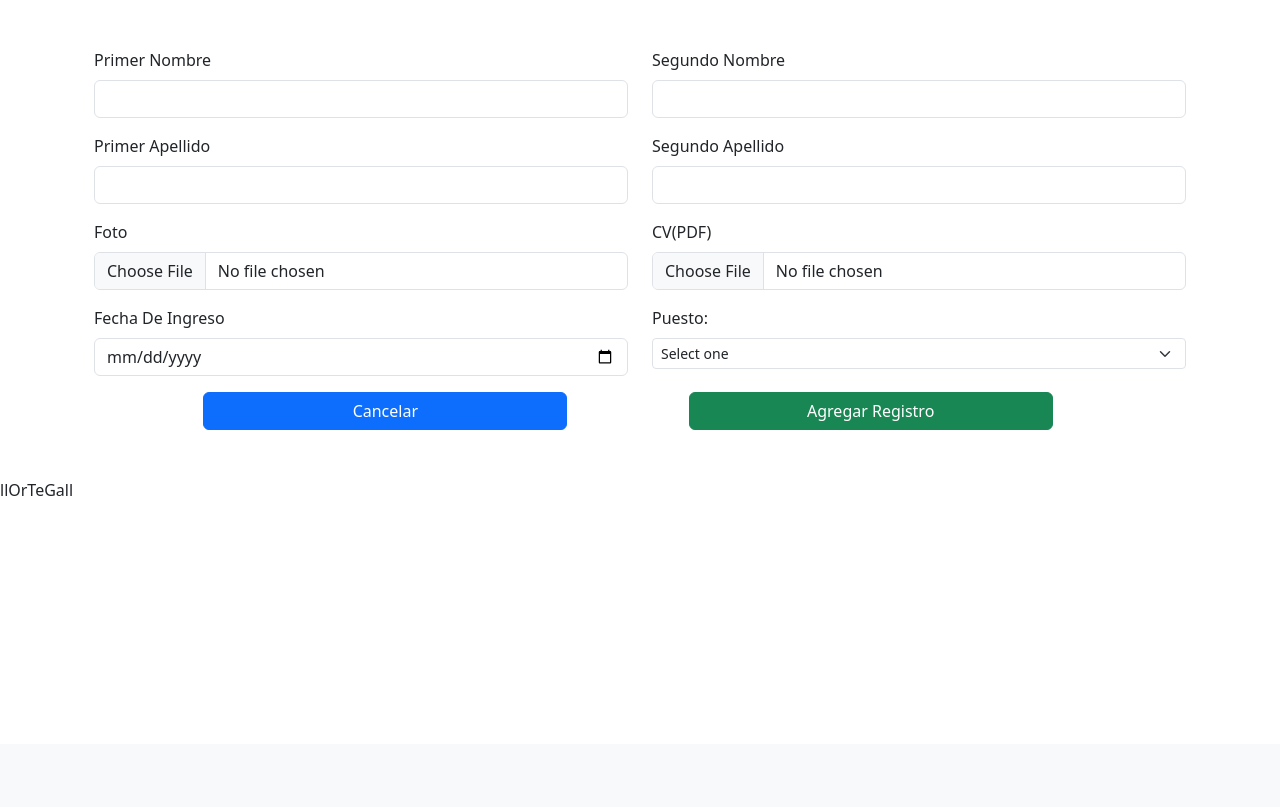
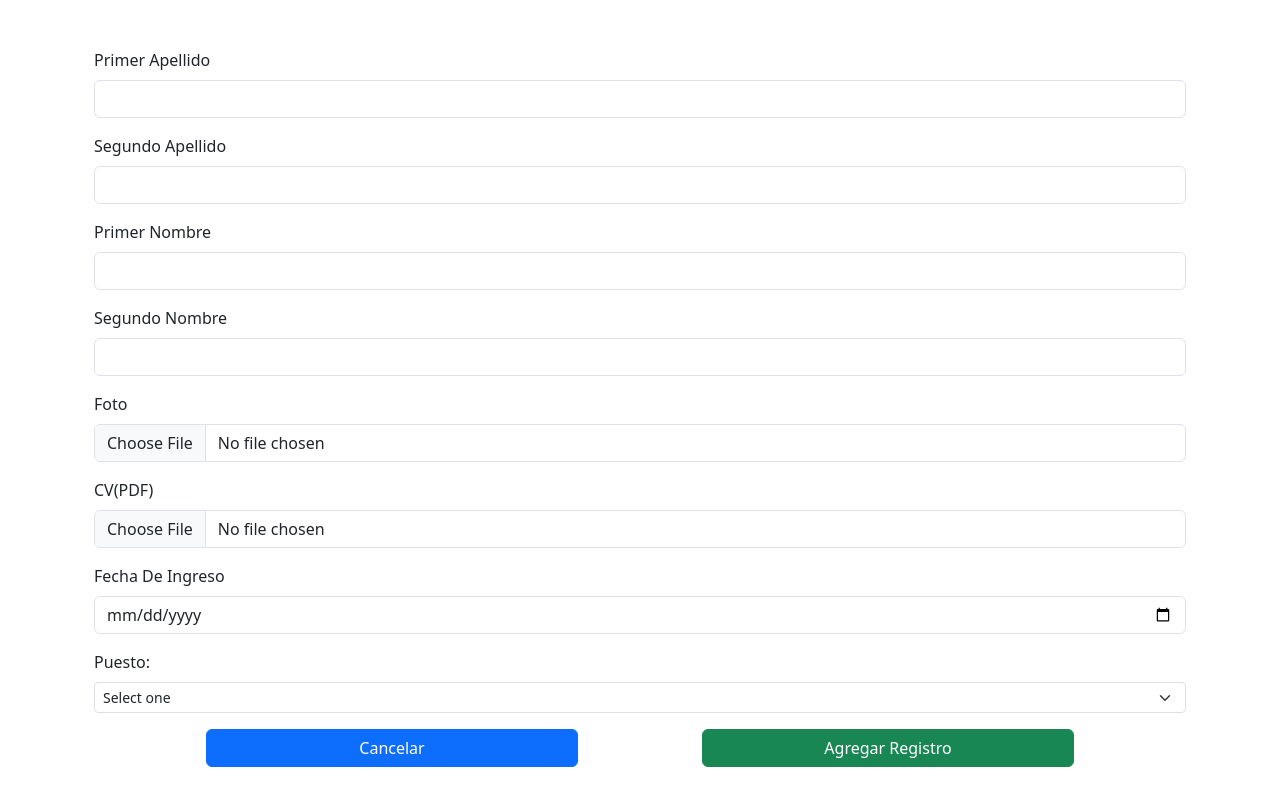
Before and after one commit to llOrtegall/next-app-ortega, a PHP site: page /learning_php_01/modules/empleados/crear.php in a window 1280 px wide. Shown: the part 56-863 px from the top of the page. Before the commit the page ends 552 px from the top, so only its background shows below. Run offline with PHP 8.4, Linux system fonts and the light colour scheme.

Commit message:
video min 2:53 pm

```diff
--- a/modules/empleados/crear.php
+++ b/modules/empleados/crear.php
@@ -10,37 +10,34 @@
 
 <section class="container p-4 m-4">
 
-	<form class="row" method="post" enctype="multipart/form-data">
-		<div class="col">
-			<div class="mb-3">
-				<label for="primernombre" class="form-label">Primer Nombre</label>
-				<input type="text" class="form-control" name="primernombre" id="primernombre">
-			</div>
+	<form method="post" enctype="multipart/form-data">
 		<div class="mb-3">
 			<label for="primerapellido" class="form-label">Primer Apellido</label>
 			<input type="text" class="form-control" name="primerapellido" id="primerapellido">
-			</div>
-			<div class="mb-3">
-				<label for="" class="form-label">Foto</label>
-				<input type="file" class="form-control" name="" id="">
-			</div>
-			<div class="mb-3">
-				<label for="fechaingreso" class="form-label">Fecha De Ingreso</label>
-				<input type="date" class="form-control" name="fechaingreso" id="fechaingreso">
-			</div>
-		</div>
-		<div class="col">
-			<div class="mb-3">
-				<label for="segundonombre" class="form-label">Segundo Nombre</label>
-				<input type="text" class="form-control" name="segundonombre" id="segundonombre">
 		</div>
 		<div class="mb-3">
 			<label for="segundoapellido" class="form-label">Segundo Apellido</label>
 			<input type="text" class="form-control" name="segundoapellido" id="segundoapellido">
 		</div>
 		<div class="mb-3">
-				<label for="" class="form-label">CV(PDF)</label>
-				<input type="file" class="form-control" name="" id="">
+			<label for="primernombre" class="form-label">Primer Nombre</label>
+			<input type="text" class="form-control" name="primernombre" id="primernombre">
+		</div>
+		<div class="mb-3">
+			<label for="segundonombre" class="form-label">Segundo Nombre</label>
+			<input type="text" class="form-control" name="segundonombre" id="segundonombre">
+		</div>
+		<div class="mb-3">
+			<label for="foto" class="form-label">Foto</label>
+			<input type="file" class="form-control" name="foto" id="foto">
+		</div>
+		<div class="mb-3">
+			<label for="cv" class="form-label">CV(PDF)</label>
+			<input type="file" class="form-control" name="cv" id="cv">
+		</div>
+		<div class="mb-3">
+			<label for="fechaingreso" class="form-label">Fecha De Ingreso</label>
+			<input type="date" class="form-control" name="fechaingreso" id="fechaingreso">
 		</div>
 		<div class="mb-3">
 			<label for="idpuesto" class="form-label">Puesto:</label>
@@ -51,9 +48,6 @@
 				<option value="">Jakarta</option>
 			</select>
 		</div>
-		</div>
-
-
 		<div class="row d-flex justify-content-evenly">
 			<a name="" id="" class="col-4 btn btn-primary" href="index.php" role="button">Cancelar</a>
 			<button type="submit" class="col-4 btn btn-success">Agregar Registro</button>
```
Lines whose indentation alone changed are shown as unchanged.
